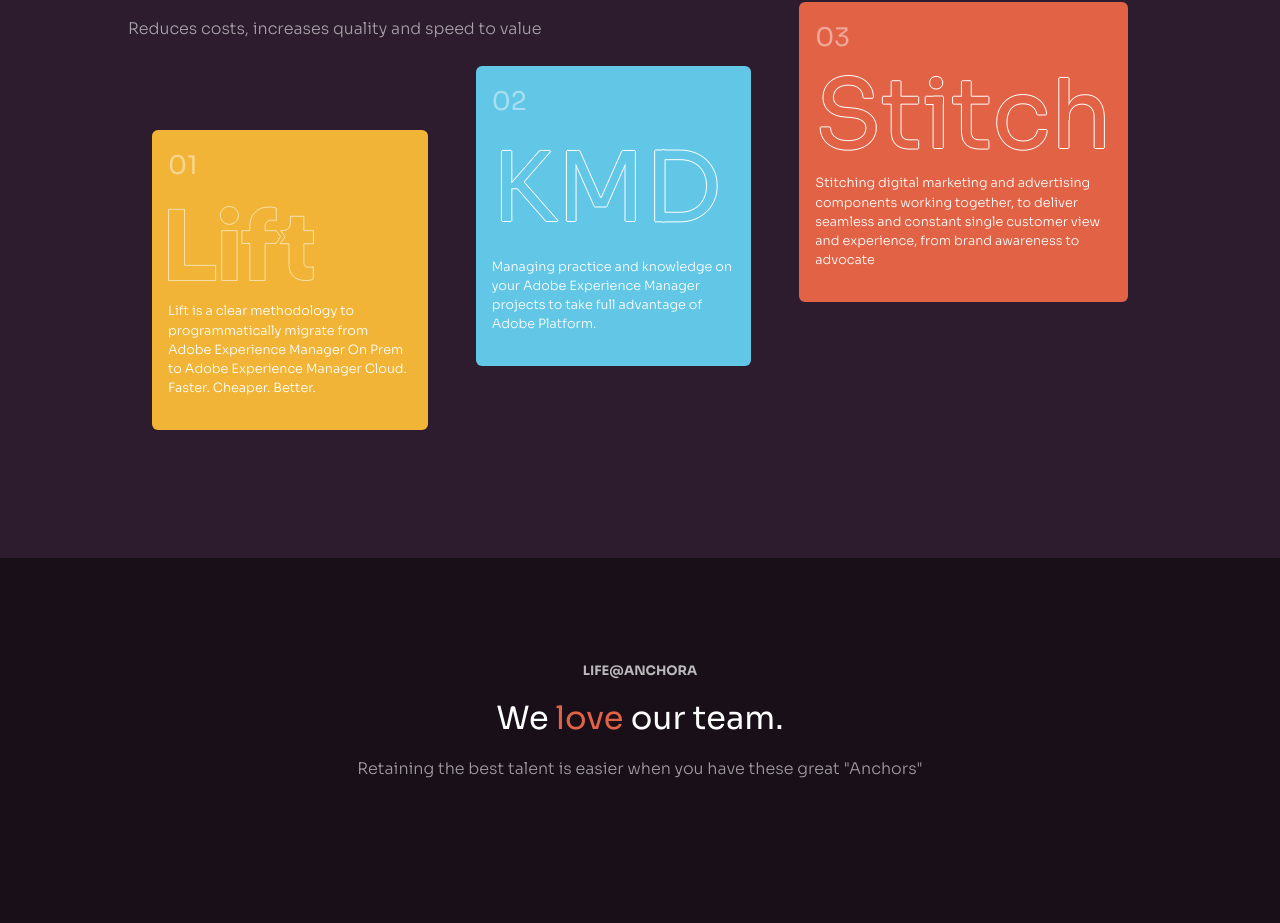
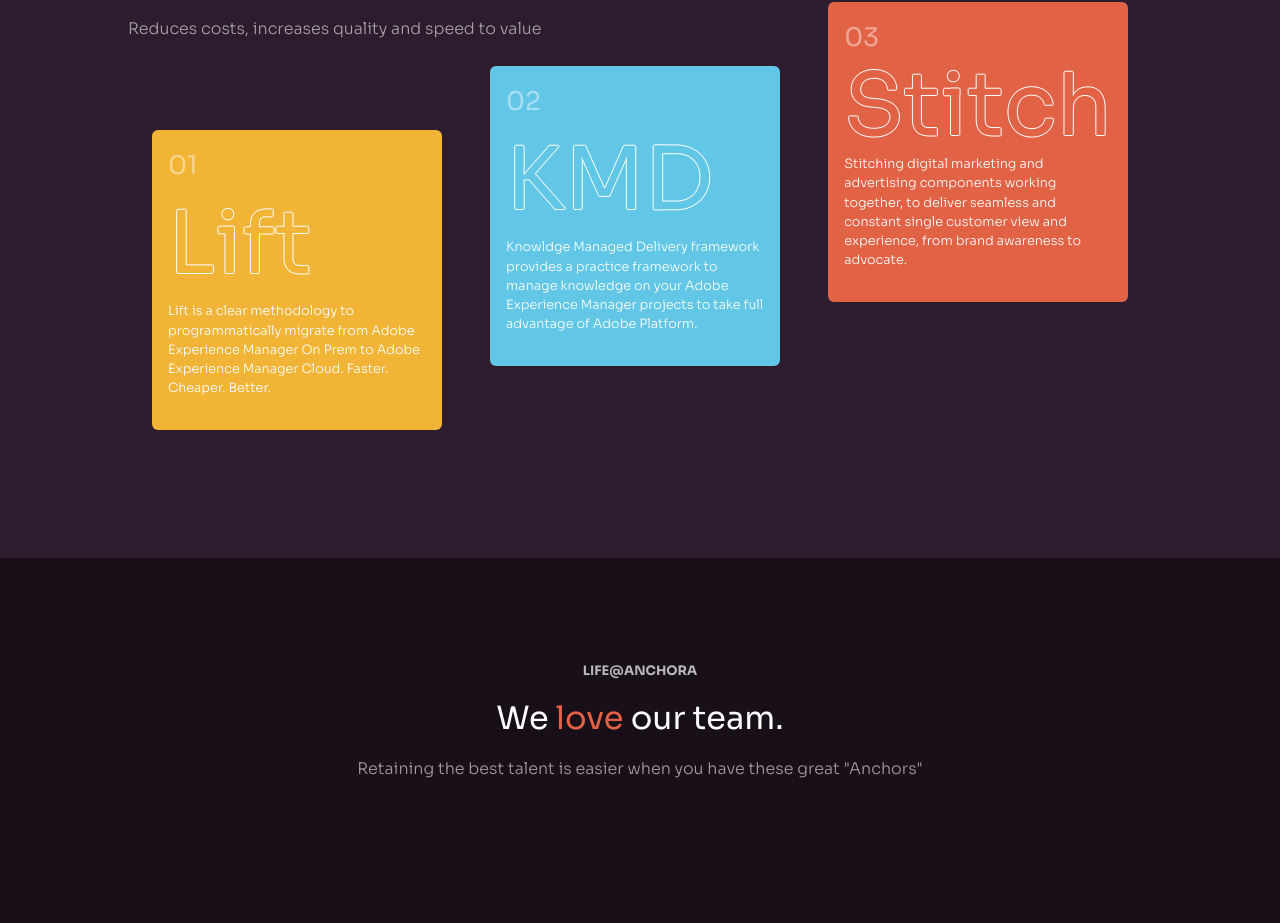
Before and after one commit to anchoraorg/anchora.com.au-dev, a Vue app: page / in a window 1280 px wide. Shown: the part 3890-4813 px from the top of the page. Built offline with nearby package versions, Linux system fonts and the light colour scheme.

Commit message:
update product cards.

```diff
--- a/src/assets/scss/components/our-products.scss
+++ b/src/assets/scss/components/our-products.scss
@@ -77,7 +77,7 @@
     }
   }
   .logo-text {
-    font-size: 12vh;
+    font-size: 65pt;
     text-shadow:1px 0 0 white,0 1px 0 white,-1px 0 0 white,0 -1px 0 white;
     line-height: 0;
     margin-left: 0;
--- a/src/components/sections/OurProducts.vue
+++ b/src/components/sections/OurProducts.vue
@@ -18,7 +18,13 @@
       >
         <div class="our-products__number">{{ item.number }}</div>
         <div class="logo" v-if="item.logo"><img :src="item.logo" /></div>
-        <div class="logo-text" v-if="!item.logo" :style="{ color: item.color }">{{ item.title }}</div>
+        <div
+          :class="'logo-text ' + item.css"
+          v-if="!item.logo"
+          :style="{ color: item.color }"
+        >
+          {{ item.title }}
+        </div>
         <div>
           <!-- <h2 class="our-products__item-title">{{ item.title }}</h2> -->
           <p class="our-products__item-description">{{ item.description }}</p>
@@ -38,7 +44,7 @@
         number: "01",
         color: "#F1B437",
         title: "Lift",
-        logo: require("../../assets/images/products/lift-outline-white.svg"),
+        css: "",
         description:
           "Lift is a clear methodology to programmatically migrate from Adobe Experience Manager On Prem to Adobe Experience Manager Cloud. Faster. Cheaper. Better.",
       },
@@ -46,15 +52,17 @@
         number: "02",
         color: "#62C6E7",
         title: "KMD",
+        css: "",
         description:
-          "Managing practice and knowledge on your Adobe Experience Manager projects to take full advantage of Adobe Platform.",
+          "Knowldge Managed Delivery framework provides a practice framework to manage knowledge on your Adobe Experience Manager projects to take full advantage of Adobe Platform.",
       },
       {
         number: "03",
         color: "#E26245",
         title: "Stitch",
+        css: "product-card-stitch",
         description:
-        "Stitching digital marketing and advertising components working together, to deliver seamless and constant single customer view and experience, from brand awareness to advocate",
+          "Stitching digital marketing and advertising components working together, to deliver seamless and constant single customer view and experience, from brand awareness to advocate.",
       },
     ]);
     return {
```
